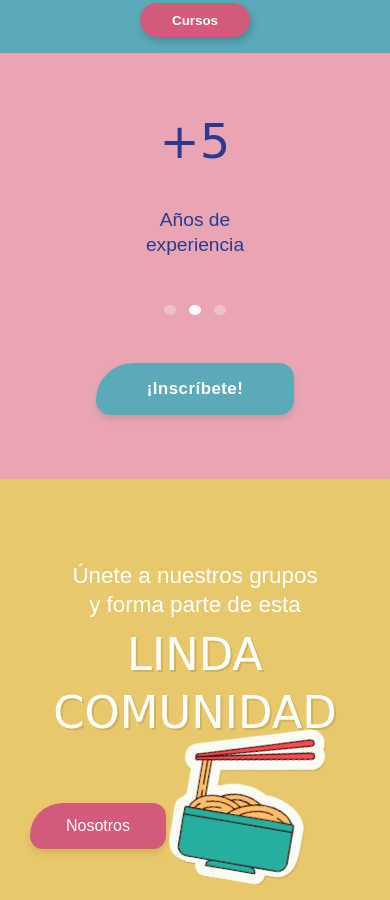
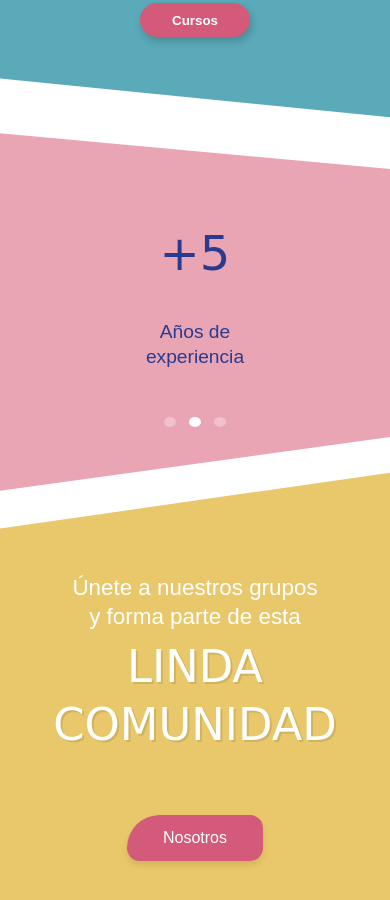
Before and after one commit to JonathanCaixba/Aprenidiomas---Proyecto-Integrador, a plain HTML site: page index.html in a window 390 px wide. Shown: the part 755-1655 px from the top of the page. Drawn offline with Linux system fonts and the light colour scheme; a web font is replaced by a local one.

Commit message:
feat: arreglada la responsividad de panel 1, 2 y 3

```diff
--- a/index.html
+++ b/index.html
@@ -47,7 +47,12 @@
                     <li class="mobile-actions">
                         <button class="btn-enroll full-width">¡Inscríbete!</button>
                         <div class="icons-nav mobile-icons">
-                            <span class="icon-user">👤</span> <span class="icon-cart">🛒</span>
+                            <a href="#">
+                                <img src="./src/assets/icons/USERICON.svg" alt="Logo" class="icon-user">
+                            </a>
+                            <a href="#">
+                                <img src="./src/assets/icons/SHOPPINGCARTICON.svg" alt="Logo" class="icon-cart">
+                            </a>
                         </div>
                     </li>
                 </ul>
--- a/src/assets/css/styles_Home.css
+++ b/src/assets/css/styles_Home.css
@@ -16,7 +16,8 @@
 }
 
 /* Estilos globales */
-html, body {
+html,
+body {
     font-family: 'Geom', sans-serif;
     background-color: #ffffff;
     color: var(--black);
@@ -295,6 +296,7 @@ nav a.ul-active {
 .icon:hover {
     transform: scale(1.15) rotate(8deg);
 }
+
 /* FIN Icono y animación de Aprenidiomas */
 
 /* Iconos SVG flotantes con animaciones */
@@ -468,6 +470,7 @@ nav a.ul-active {
     width: 70px;
     animation: flagWave 2s ease-in-out;
 }
+
 /* FIN Icono y animación de Aprenidiomas */
 
 /* --- FIN Panel 1 --- */
@@ -518,7 +521,7 @@ nav a.ul-active {
 
 .stats-track {
     display: flex;
-    transition: transform 0.7s cubic-bezier(.77,0,.18,1);
+    transition: transform 0.7s cubic-bezier(.77, 0, .18, 1);
 }
 
 .stat-item {
@@ -579,7 +582,7 @@ nav a.ul-active {
     letter-spacing: 0.5px;
 }
 
-.stats-btn:hover{
+.stats-btn:hover {
     background-color: #2a3b8f;
 }
 
@@ -792,7 +795,7 @@ nav a.ul-active {
     text-align: center;
 }
 
-.flip-card-back{
+.flip-card-back {
     transform: rotateY(180deg);
     background: #5AAABA;
     color: white;
@@ -807,7 +810,7 @@ nav a.ul-active {
     gap: 14px;
 }
 
-.flip-card-front img{
+.flip-card-front img {
     width: 100%;
     height: 100%;
     object-fit: cover;
@@ -821,7 +824,7 @@ nav a.ul-active {
     line-height: 1.4;
 }
 
-.flip-card-back p{
+.flip-card-back p {
     font-size: 0.85rem;
     line-height: 1.4;
 }
@@ -988,7 +991,7 @@ nav a.ul-active {
 
     /* PANEL 1 */
     .panel-1 {
-        clip-path: polygon(0 0, 100% 0, 100% 95%, 0 100%);
+        clip-path: polygon(0 0, 100% 0, 100% 100%, 0 95%);
         padding-bottom: 3rem;
     }
 
@@ -1027,15 +1030,23 @@ nav a.ul-active {
     }
 
     /* PANEL 2 Y 3 */
+    .info-sticker {
+        display: none;
+    }
+
     .info-section {
         flex-direction: column;
         clip-path: none;
-        margin-top: -4rem;
+        margin-top: 1rem;
         gap: 0;
     }
 
     .panel-stats {
-        padding: 4rem 1.5rem;
+        padding: 5rem 1.5rem 6rem;
+        clip-path: polygon(0 0, 100% 10%, 100% 85%, 0 100%);
+        margin-bottom: -2rem;
+        position: relative;
+        z-index: 2;
     }
 
     .stat-item {
@@ -1051,7 +1062,22 @@ nav a.ul-active {
     }
 
     .panel-community {
-        padding: 4rem 1.5rem 5rem;
+        background-color: var(--yellow);
+        padding: 8rem 1.5rem 5rem;
+        /* queda parejo con Panel 2 */
+        clip-path: polygon(0 15%, 100% 3%, 100% 100%, 0 100%);
+        z-index: 1;
+        position: relative;
+        margin-top: 0;
+    }
+
+    .community-btn-wrapper {
+        margin-right: 0;
+        align-self: center;
+        width: 100%;
+        display: flex;
+        justify-content: center;
+        margin-top: 2rem;
     }
 
     .community-content h2 {
@@ -1065,6 +1091,16 @@ nav a.ul-active {
     .btn-community {
         font-size: 1rem;
         padding: 14px 36px;
+    }
+
+    .panel-stats,
+    .panel-community {
+        padding-top: 6rem;
+        padding-bottom: 4rem;
+    }
+
+    .stats-btn {
+        display: none;
     }
 
     /* panel 4 */
```
Lines whose indentation alone changed are shown as unchanged.
